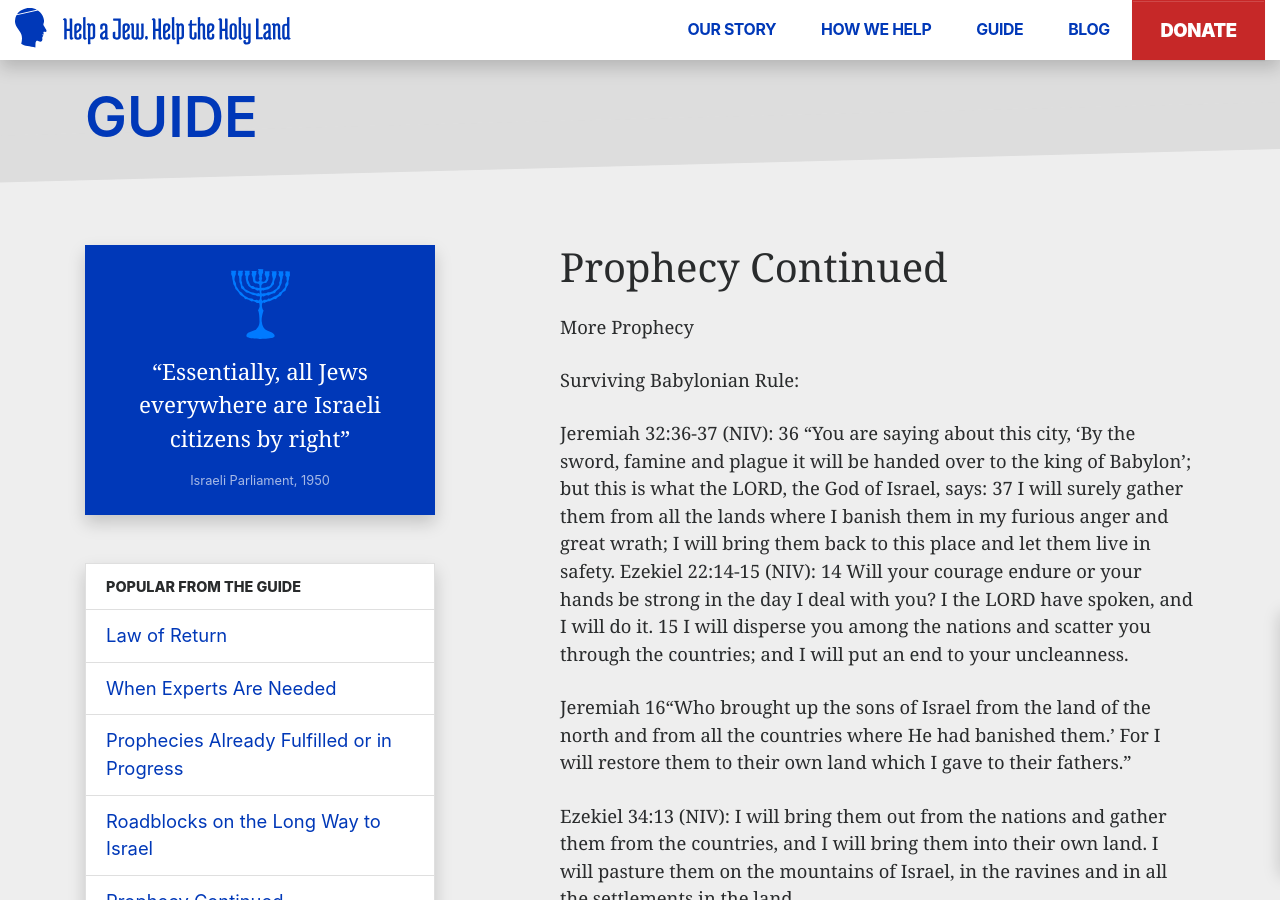
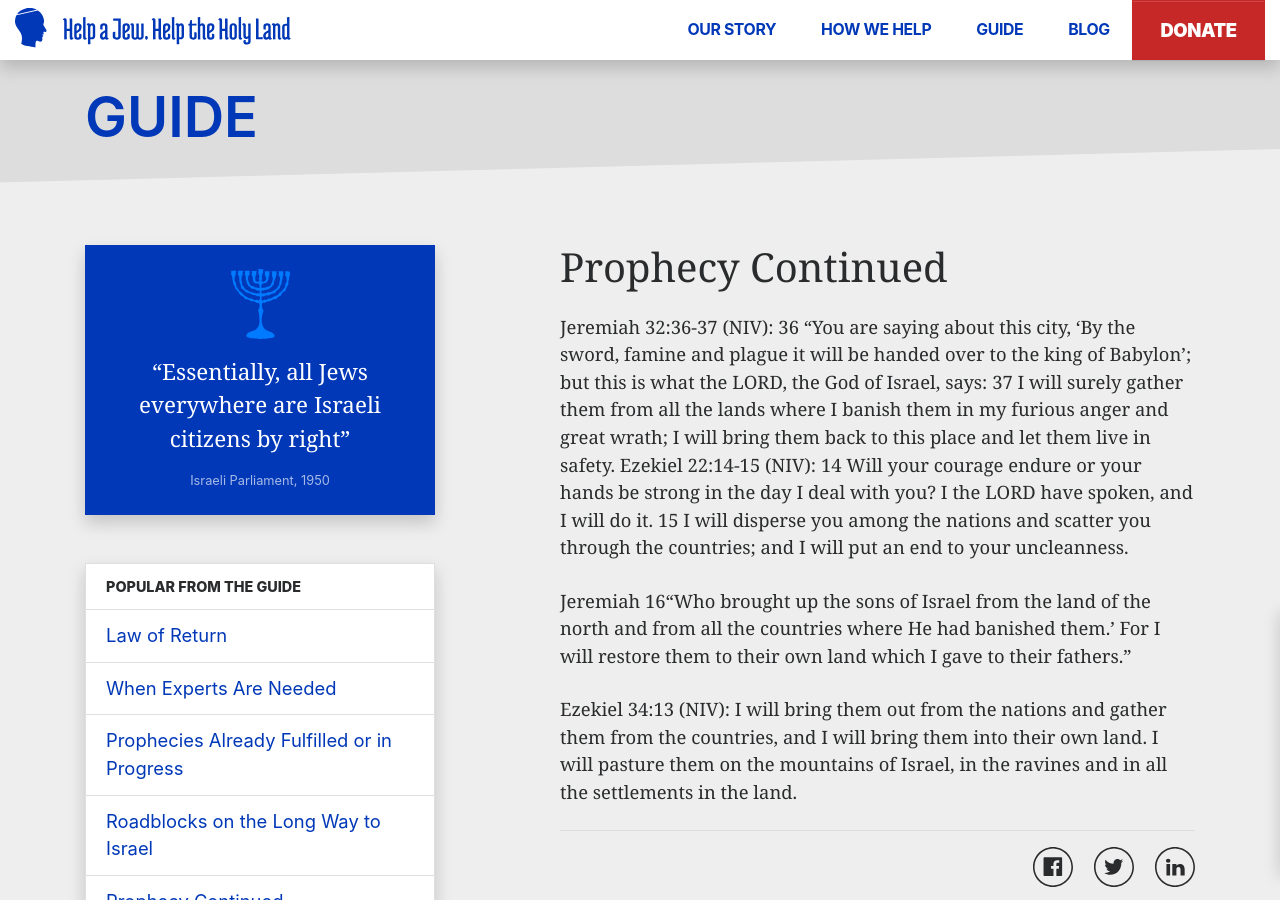
Before and after one commit to vinegredz/haj-1, a Jekyll site: the page built from _guide/guide-number-087.markdown, in a window 1280 px wide and 900 px high. Built offline with Jekyll 4.4.1, drawn with Linux system fonts in a browser that asks for light colours.

Commit message:
Updated Guide Number 087

```diff
--- a/_guide/guide-number-087.markdown
+++ b/_guide/guide-number-087.markdown
@@ -4,11 +4,6 @@ date: 2017-04-01 18:16:00 -05:00
 categories:
 - Prophecies and Facts
 ---
-
-More Prophecy
-
-Surviving Babylonian Rule:
-
 
 Jeremiah 32:36-37 (NIV):
 36 "You are saying about this city, 'By the sword, famine and plague it will be handed over to the king of Babylon'; but this is what the LORD, the God of Israel, says:
```
